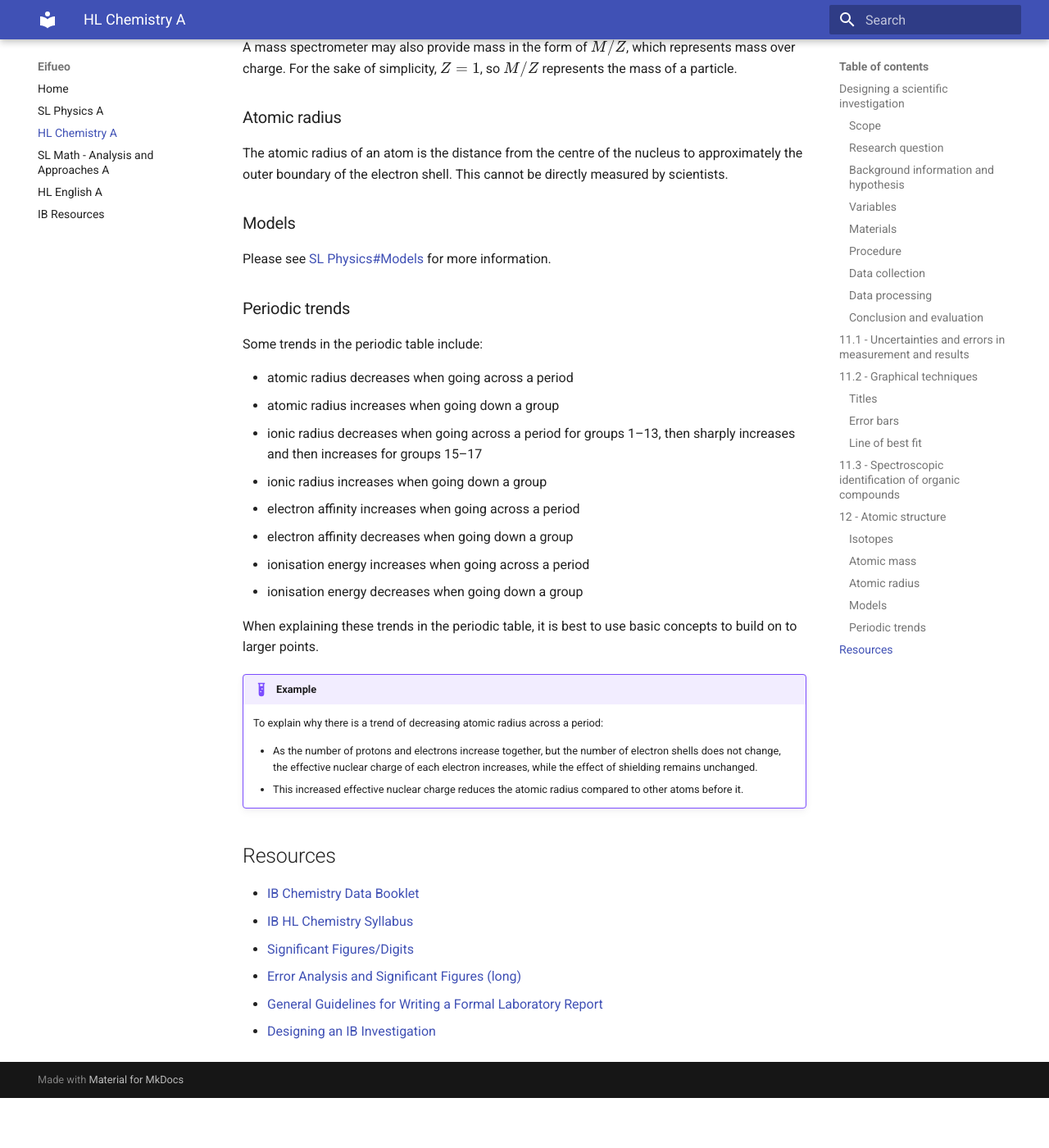
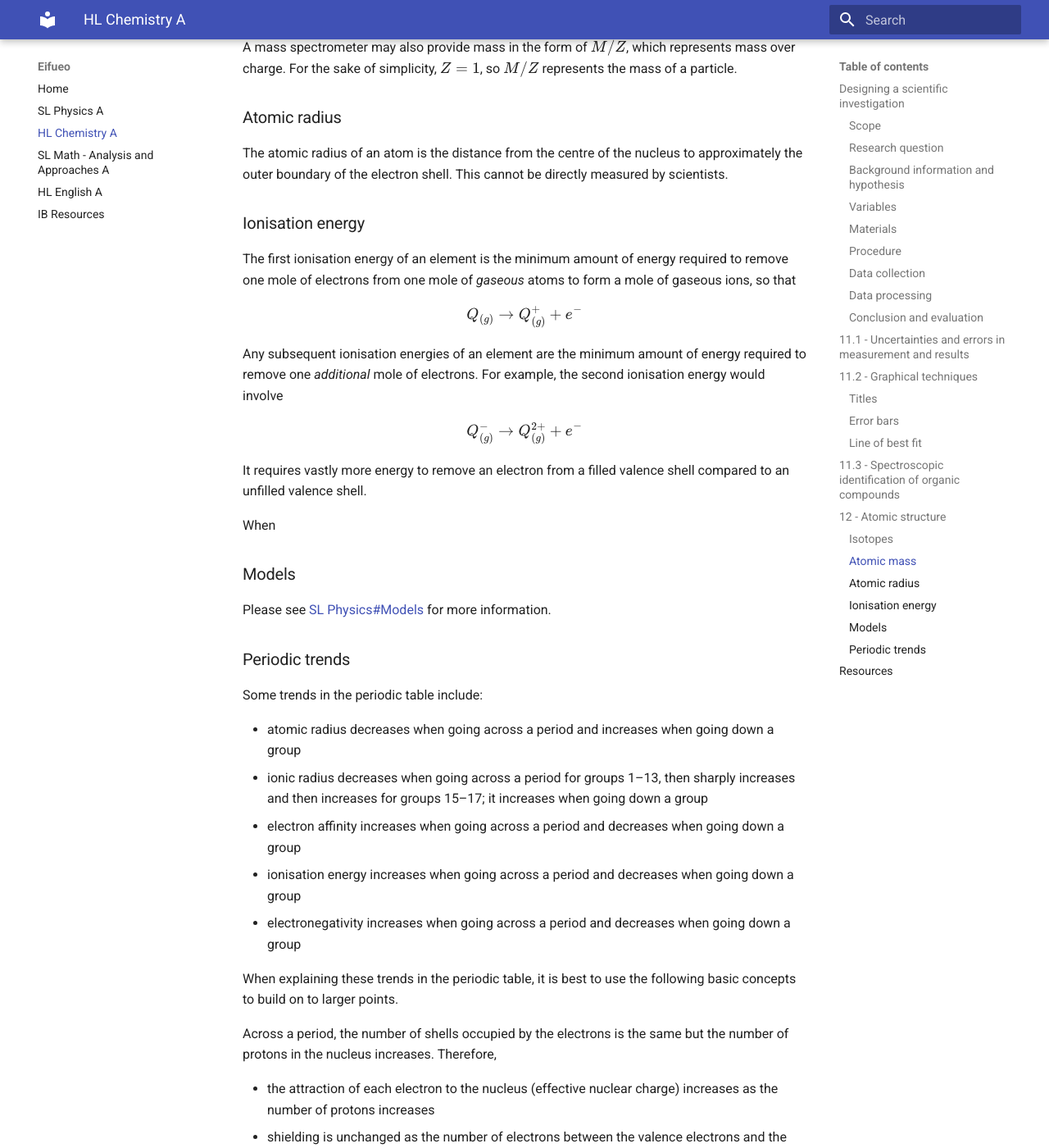
Before and after one commit to potatoeggy/eifueo, an MkDocs documentation site: the page built from docs/sch3uz.md, in a window 1280 px wide and 1400 px high, scrolled down 5316 px. Shown: the whole window at 82% size. Built offline with MkDocs 1.6.1 and Material for MkDocs 9.7.7, drawn with Linux system fonts in a browser that asks for light colours; formulas are drawn with MathJax 3; before the commit the page ends 6655 px from its top, so only the background shows below that; some of the changed text lies outside the part shown.

Commit message:
chem: add trends and ionisation energy

```diff
--- a/docs/sch3uz.md
+++ b/docs/sch3uz.md
@@ -157,6 +157,18 @@ A mass spectrometer may also provide mass in the form of $M/Z$, which represents
 
 The atomic radius of an atom is the distance from the centre of the nucleus to approximately the outer boundary of the electron shell. This cannot be directly measured by scientists.
 
+### Ionisation energy
+
+The first ionisation energy of an element is the minimum amount of energy required to remove one mole of electrons from one mole of *gaseous* atoms to form a mole of gaseous ions, so that
+$$Q_{(g)} \rightarrow Q_{(g)}^+ + e^-$$
+
+Any subsequent ionisation energies of an element are the minimum amount of energy required to remove one *additional* mole of electrons. For example, the second ionisation energy would involve
+$$Q_{(g)}^- \rightarrow Q_{(g)}^{2+} + e^-$$
+
+It requires vastly more energy to remove an electron from a filled valence shell compared to an unfilled valence shell.
+
+When
+
 ### Models
 
 Please see [SL Physics#Models](/sph3u7/#models) for more information.
@@ -165,16 +177,23 @@ Please see [SL Physics#Models](/sph3u7/#models) for more information.
 
 Some trends in the periodic table include:
 
- - atomic radius decreases when going across a period
- - atomic radius increases when going down a group
- - ionic radius decreases when going across a period for groups 1–13, then sharply increases and then increases for groups 15–17
- - ionic radius increases when going down a group
- - electron affinity increases when going across a period
- - electron affinity decreases when going down a group
- - ionisation energy increases when going across a period
- - ionisation energy decreases when going down a group
+ - atomic radius decreases when going across a period and increases when going down a group
+ - ionic radius decreases when going across a period for groups 1–13, then sharply increases and then increases for groups 15–17; it increases when going down a group
+ - electron affinity increases when going across a period and decreases when going down a group
+ - ionisation energy increases when going across a period and decreases when going down a group
+ - electronegativity increases when going across a period and decreases when going down a group
 
-When explaining these trends in the periodic table, it is best to use basic concepts to build on to larger points.
+When explaining these trends in the periodic table, it is best to use the following basic concepts to build on to larger points.
+
+Across a period, the number of shells occupied by the electrons is the same but the number of protons in the nucleus increases. Therefore,
+
+ - the attraction of each electron to the nucleus (effective nuclear charge) increases as the number of protons increases
+ - shielding is unchanged as the number of electrons between the valence electrons and the nucleus is the same
+
+Down a period, the number of shells occupied by the electrons increases, so valence electrons are further from the nucleus. Therefore,
+
+ - the attraction of valence electrons to the nucleus decreases due to the increasing distance
+ - shielding increases due to the increasing number of electrons between the valence electrons and the nucleus
 
 !!! example
     To explain why there is a trend of decreasing atomic radius across a period:
```
